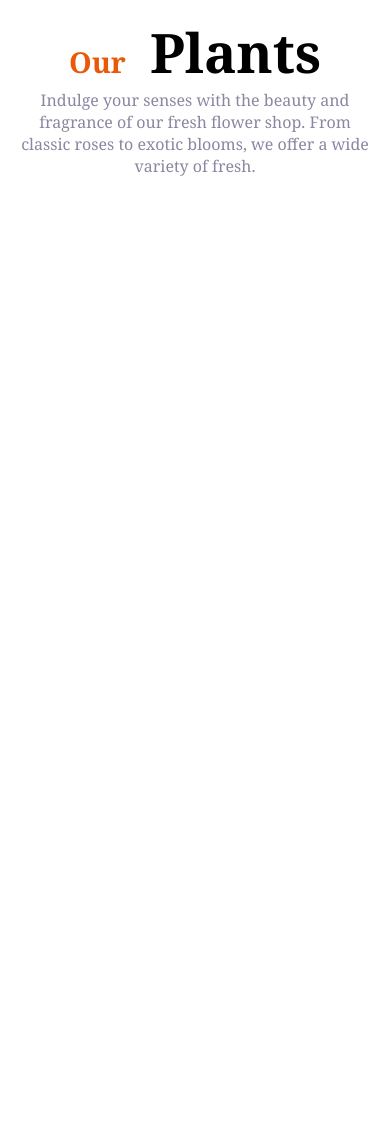
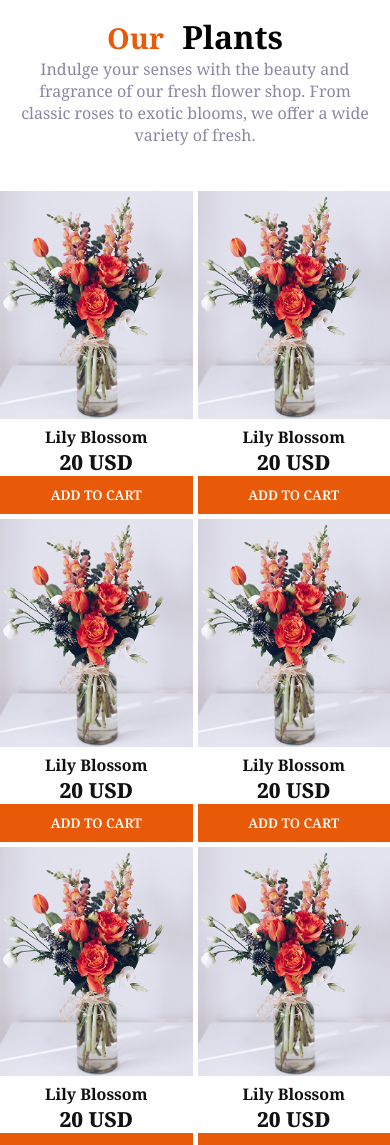
Before and after one commit to Ruhulamin1130/B12A02-Responsive-Flowers, a plain HTML site: page index.html in a window 390 px wide. Shown: the part 855-2000 px from the top of the page. Before the commit the page ends 1077 px from the top, so only its background shows below. Drawn offline with Linux system fonts and the light colour scheme.

Commit message:
Card design added and responsive for mobile devises

```diff
--- a/index.html
+++ b/index.html
@@ -63,6 +63,56 @@
           variety of fresh.
         </p>
       </section>
+      <section class="cards-parents container">
+        <div class="card">
+          <img src="./assets/sample-flower-image.png" alt="" />
+          <h4>Lily Blossom</h4>
+          <h3>20 USD</h3>
+          <button class="btn">ADD TO CART</button>
+        </div>
+        <div class="card">
+          <img src="./assets/sample-flower-image.png" alt="" />
+          <h4>Lily Blossom</h4>
+          <h3>20 USD</h3>
+          <button class="btn">ADD TO CART</button>
+        </div>
+        <div class="card">
+          <img src="./assets/sample-flower-image.png" alt="" />
+          <h4>Lily Blossom</h4>
+          <h3>20 USD</h3>
+          <button class="btn">ADD TO CART</button>
+        </div>
+        <div class="card">
+          <img src="./assets/sample-flower-image.png" alt="" />
+          <h4>Lily Blossom</h4>
+          <h3>20 USD</h3>
+          <button class="btn">ADD TO CART</button>
+        </div>
+        <div class="card">
+          <img src="./assets/sample-flower-image.png" alt="" />
+          <h4>Lily Blossom</h4>
+          <h3>20 USD</h3>
+          <button class="btn">ADD TO CART</button>
+        </div>
+        <div class="card">
+          <img src="./assets/sample-flower-image.png" alt="" />
+          <h4>Lily Blossom</h4>
+          <h3>20 USD</h3>
+          <button class="btn">ADD TO CART</button>
+        </div>
+        <div class="card">
+          <img src="./assets/sample-flower-image.png" alt="" />
+          <h4>Lily Blossom</h4>
+          <h3>20 USD</h3>
+          <button class="btn">ADD TO CART</button>
+        </div>
+        <div class="card">
+          <img src="./assets/sample-flower-image.png" alt="" />
+          <h4>Lily Blossom</h4>
+          <h3>20 USD</h3>
+          <button class="btn">ADD TO CART</button>
+        </div>
+      </section>
     </main>
     <footer></footer>
   </body>
--- a/styles.css
+++ b/styles.css
@@ -30,8 +30,13 @@
 .btn {
   background-color: #e95a08;
   color: #ffffff;
-  padding: 26px 50px;
-  border-radius: 10px;
+  display: block;
+  padding: 10px;
+  width: 100%;
+  border: none;
+  font-weight: 600;
+  /* padding: 26px 50px; */
+  /* border-radius: 10px; */
 }
 
 /* header styles start here */
@@ -81,6 +86,25 @@
   font-size: 3.4rem;
   font-weight: 700;
 }
+/* our plants end */
+/* cards start */
+.cards-parents {
+  display: grid;
+  grid-template-columns: repeat(4, 1fr);
+  gap: 20px;
+}
+.card {
+  text-align: center;
+}
+.card h4 {
+  font-size: 1rem;
+  color: #111111;
+}
+.card h3 {
+  font-size: 1.3rem;
+  font-weight: 800;
+  color: #111111;
+}
 /* Responsive start here */
 /* mobile devises */
 @media screen and (max-width: 576px) {
@@ -108,9 +132,17 @@
   }
   /* our plants responsive */
   h3.plants-title {
-    font-weight: 2rem;
+    font-size: 2rem;
   }
   .plants-des {
     padding: 0 15px;
   }
+  /* card responsive here */
+  .cards-parents {
+    grid-template-columns: repeat(2, 1fr);
+    gap: 5px;
+  }
+  .card img {
+    max-width: 100%;
+  }
 }
```
